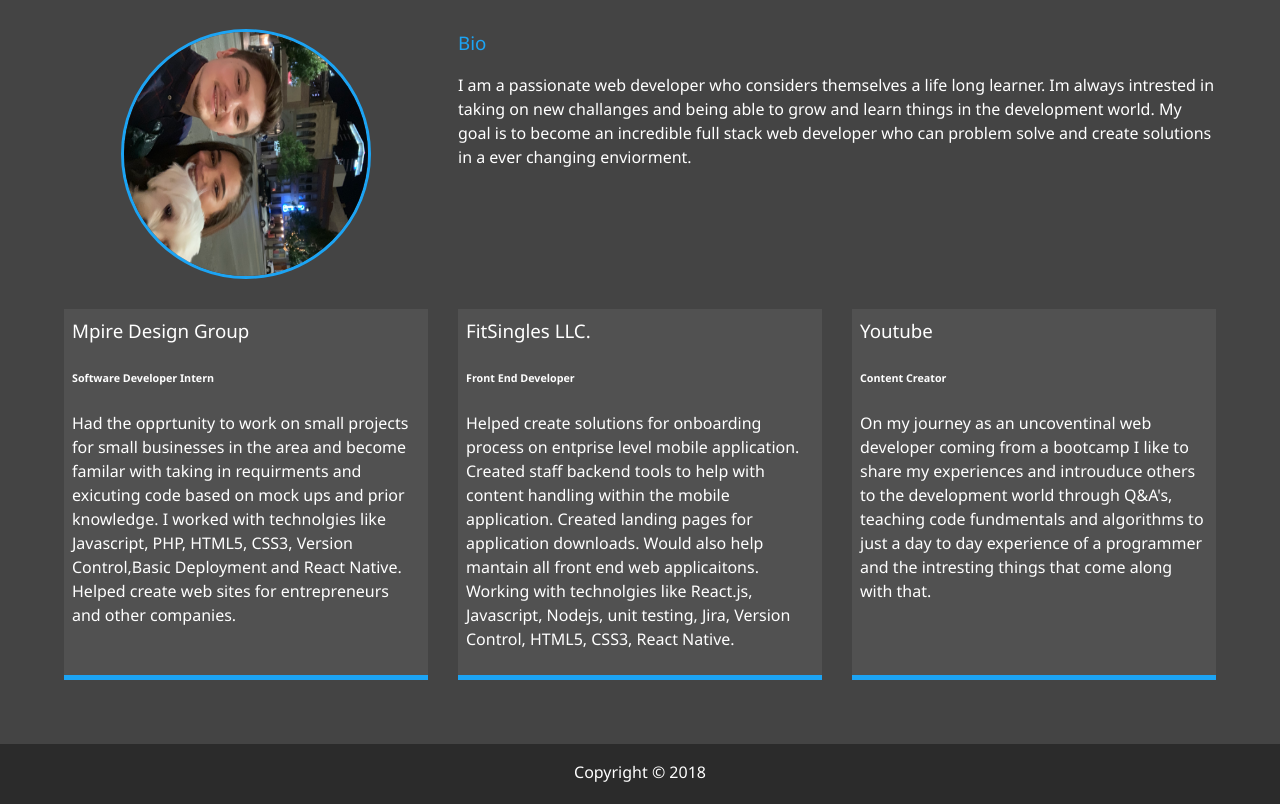
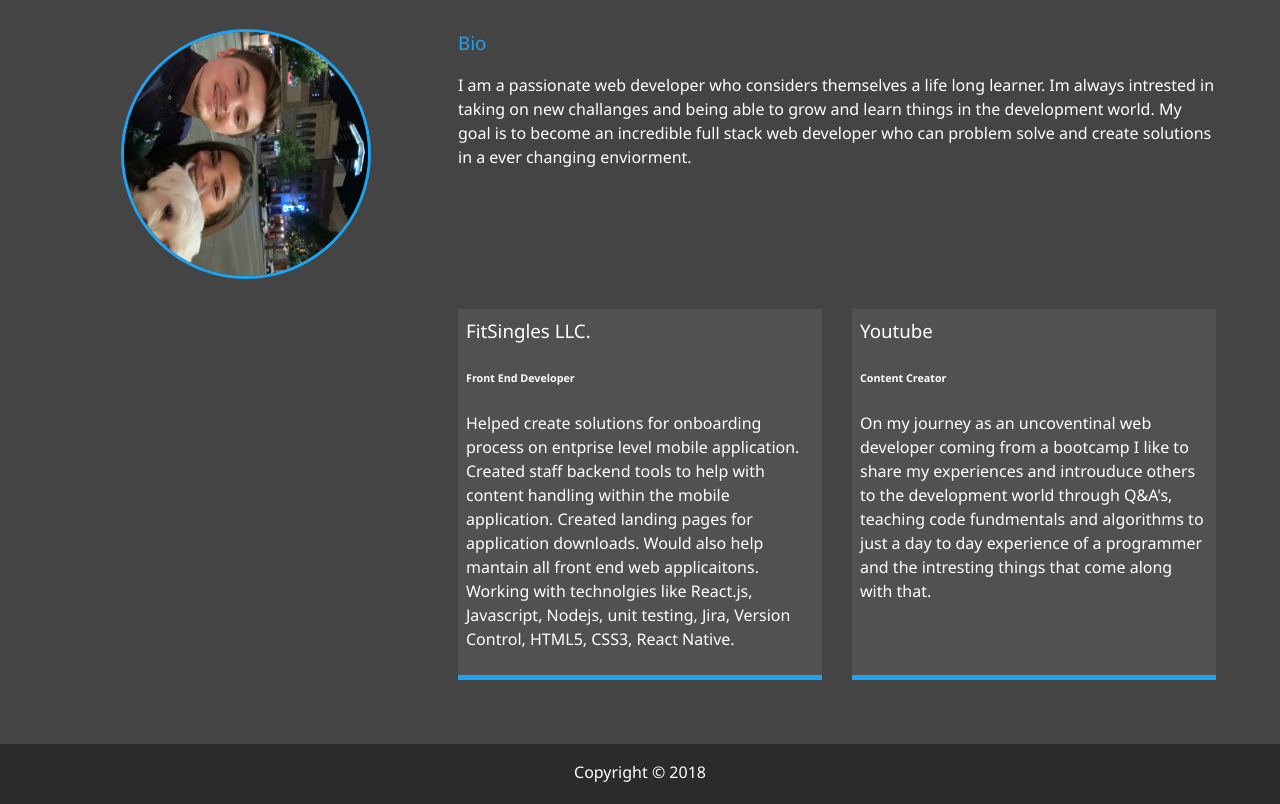
Before and after one commit to bradenschiller/bradenschiller.github.io, a plain HTML site: page about.html in a window 1280 px wide. Shown: the part 253-1057 px from the top of the page. Drawn offline with Linux system fonts and the light colour scheme.

Commit message:
fixed job description and menu items text

```diff
--- a/about.html
+++ b/about.html
@@ -41,7 +41,7 @@
                 </li>
                 <li class="nav-item">
                     <a href="contact.html" class="nav-link">
-                    How To Contact Me
+                    Contact Me
                     </a>
                 </li>
             </ul>
@@ -65,11 +65,6 @@
                     </p>
 
             </div>
-                <div class="job job-1">
-                    <h3>Mpire Design Group</h3>
-                    <h6>Software Developer Intern</h6>
-                    <p>Had the opprtunity to work on small projects for small businesses in the area and become familar with taking in requirments and exicuting code based on mock ups and prior knowledge. I worked with technolgies like Javascript, PHP, HTML5, CSS3, Version Control,Basic Deployment and React Native. Helped create web sites for entrepreneurs and other companies.</p>
-                </div>
                 <div class="job job-2">
                     <h3>FitSingles LLC.</h3>
                     <h6>Front End Developer</h6>
```
Also changed, not shown: contact.html (+1 -1 lines), index.html (+1 -1 lines), work.html (+1 -1 lines).
